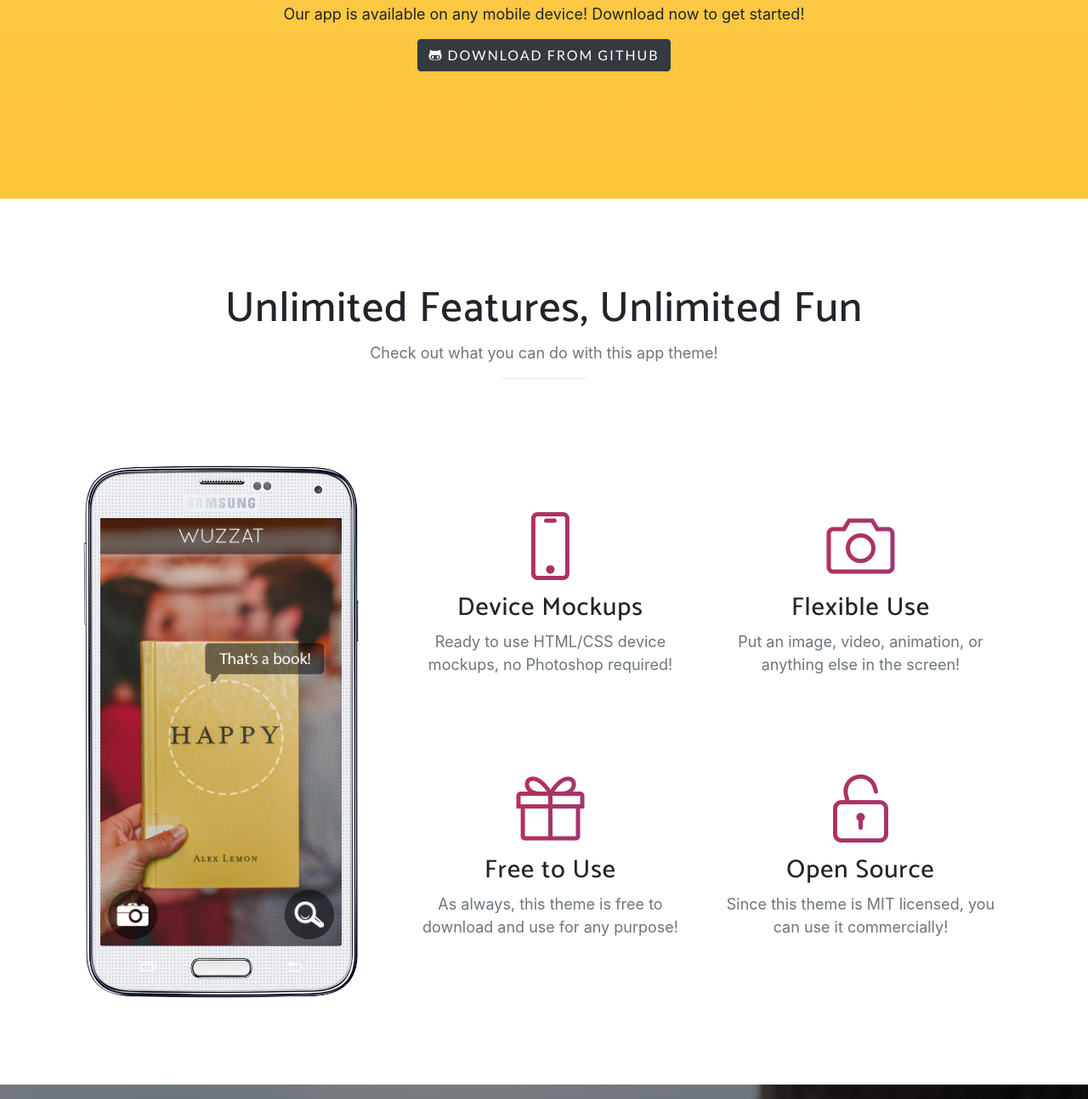
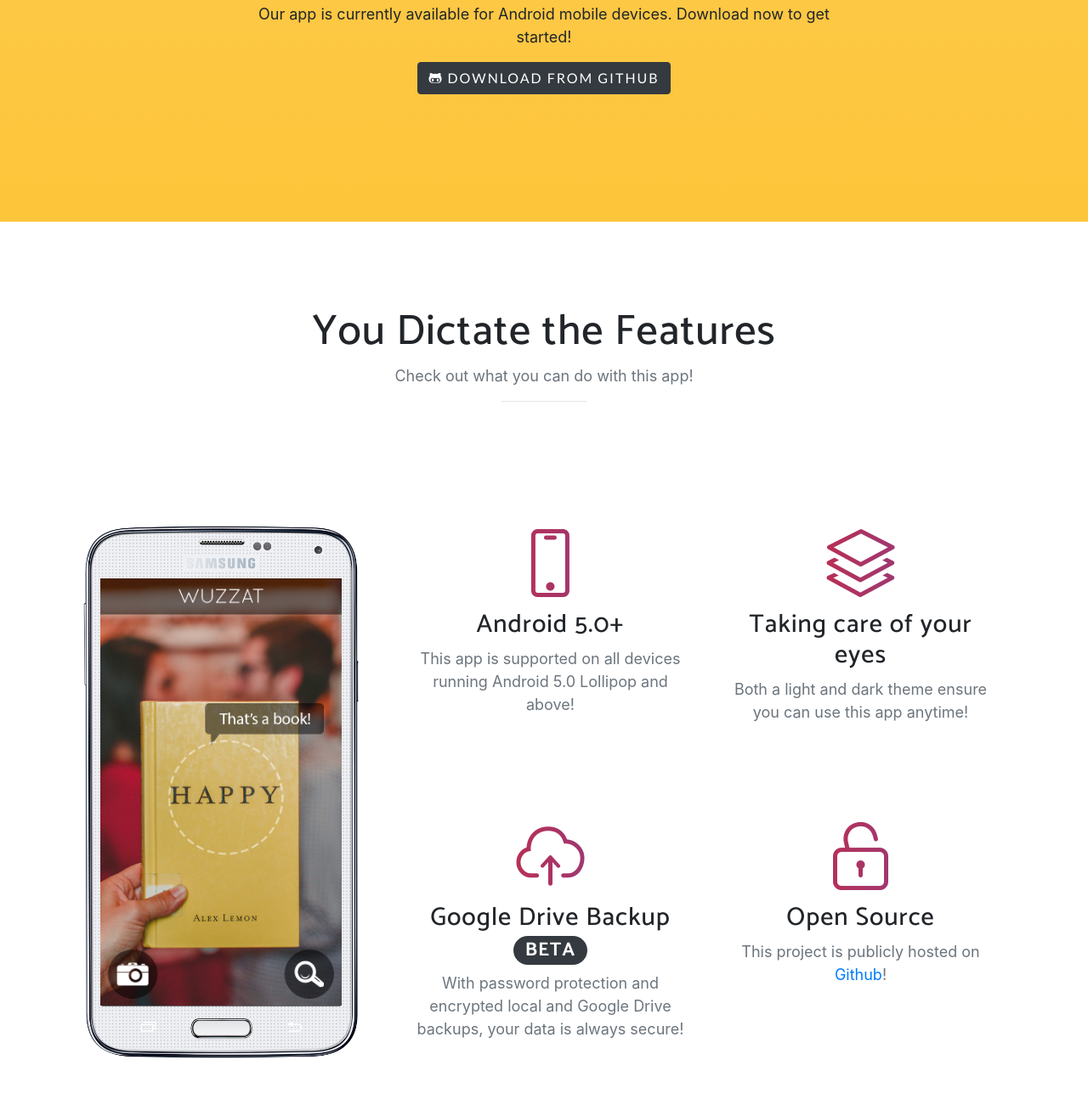
Before and after one commit to ndiritumichael/madeni-android, a website with bundled scripts: page index.html in a window 1280 px wide. Shown: the part 1123-2417 px from the top of the page at 85% size. Built offline with nearby package versions, Linux system fonts and the light colour scheme; a web font is replaced by a local one.

Commit message:
Major changes on all sections

```diff
--- a/index.html
+++ b/index.html
@@ -86,8 +86,8 @@
     <div class="container">
       <div class="row">
         <div class="col-md-8 mx-auto">
-          <h2 class="section-heading">Discover what all the buzz is about!</h2>
-          <p>Our app is available on any mobile device! Download now to get started!</p>
+          <h2 class="section-heading">Welcome, to peace of mind.</h2>
+          <p>Our app is currently available for Android mobile devices. Download now to get started!</p>
           <div class="badges">
             <!--
               <a class="badge-link" href="#"><img src="img/google-play-badge.svg" alt=""></a>
@@ -105,8 +105,8 @@
   <section class="features" id="features">
     <div class="container">
       <div class="section-heading text-center">
-        <h2>Unlimited Features, Unlimited Fun</h2>
-        <p class="text-muted">Check out what you can do with this app theme!</p>
+        <h2>You Dictate the Features</h2>
+        <p class="text-muted">Check out what you can do with this app!</p>
         <hr>
       </div>
       <div class="row">
@@ -131,31 +131,31 @@
               <div class="col-lg-6">
                 <div class="feature-item">
                   <i class="icon-screen-smartphone text-primary"></i>
-                  <h3>Device Mockups</h3>
-                  <p class="text-muted">Ready to use HTML/CSS device mockups, no Photoshop required!</p>
+                  <h3>Android 5.0+</h3>
+                  <p class="text-muted">This app is supported on all devices running Android 5.0 Lollipop and above!</p>
                 </div>
               </div>
               <div class="col-lg-6">
                 <div class="feature-item">
-                  <i class="icon-camera text-primary"></i>
-                  <h3>Flexible Use</h3>
-                  <p class="text-muted">Put an image, video, animation, or anything else in the screen!</p>
+                  <i class="icon-layers text-primary"></i>
+                  <h3>Taking care of your eyes</h3>
+                  <p class="text-muted">Both a light and dark theme ensure you can use this app anytime!</p>
                 </div>
               </div>
             </div>
             <div class="row">
               <div class="col-lg-6">
                 <div class="feature-item">
-                  <i class="icon-present text-primary"></i>
-                  <h3>Free to Use</h3>
-                  <p class="text-muted">As always, this theme is free to download and use for any purpose!</p>
+                  <i class="icon-cloud-upload text-primary"></i>
+                  <h3>Google Drive Backup <span class="badge badge-pill badge-dark">BETA</span></h3>
+                  <p class="text-muted">With password protection and encrypted local and Google Drive backups, your data is always secure!</p>
                 </div>
               </div>
               <div class="col-lg-6">
                 <div class="feature-item">
                   <i class="icon-lock-open text-primary"></i>
                   <h3>Open Source</h3>
-                  <p class="text-muted">Since this theme is MIT licensed, you can use it commercially!</p>
+                  <p class="text-muted">This project is publicly hosted on <a href="https://www.github.com/l3njo/madeni-android">Github</a>!</p>
                 </div>
               </div>
             </div>
@@ -168,8 +168,8 @@
   <section class="cta">
     <div class="cta-content">
       <div class="container">
-        <h2>Stop waiting.<br>Start building.</h2>
-        <a href="#contact" class="btn btn-outline btn-xl js-scroll-trigger">Let's Get Started!</a>
+        <h2>Stop thinking.<br>Download Now!</h2>
+        <a href="#download" class="btn btn-outline btn-xl js-scroll-trigger">Get Started</a>
       </div>
     </div>
     <div class="overlay"></div>
@@ -202,7 +202,7 @@
 
   <footer>
     <div class="container">
-      <p>&copy; Your Website 2019. All Rights Reserved.</p>
+      <p>&copy; Madeni 2019. All Rights Reserved.</p>
       <ul class="list-inline">
         <li class="list-inline-item">
           <a href="#">Privacy</a>
```
